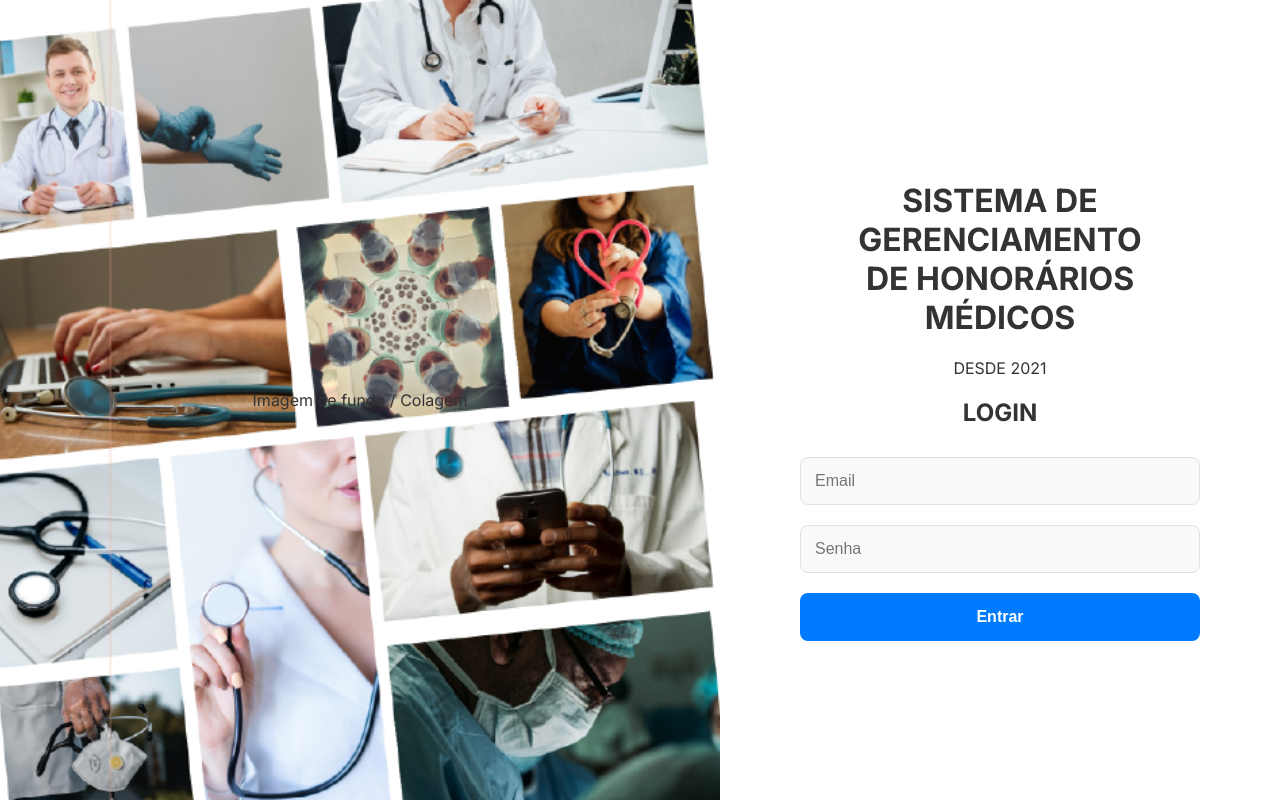
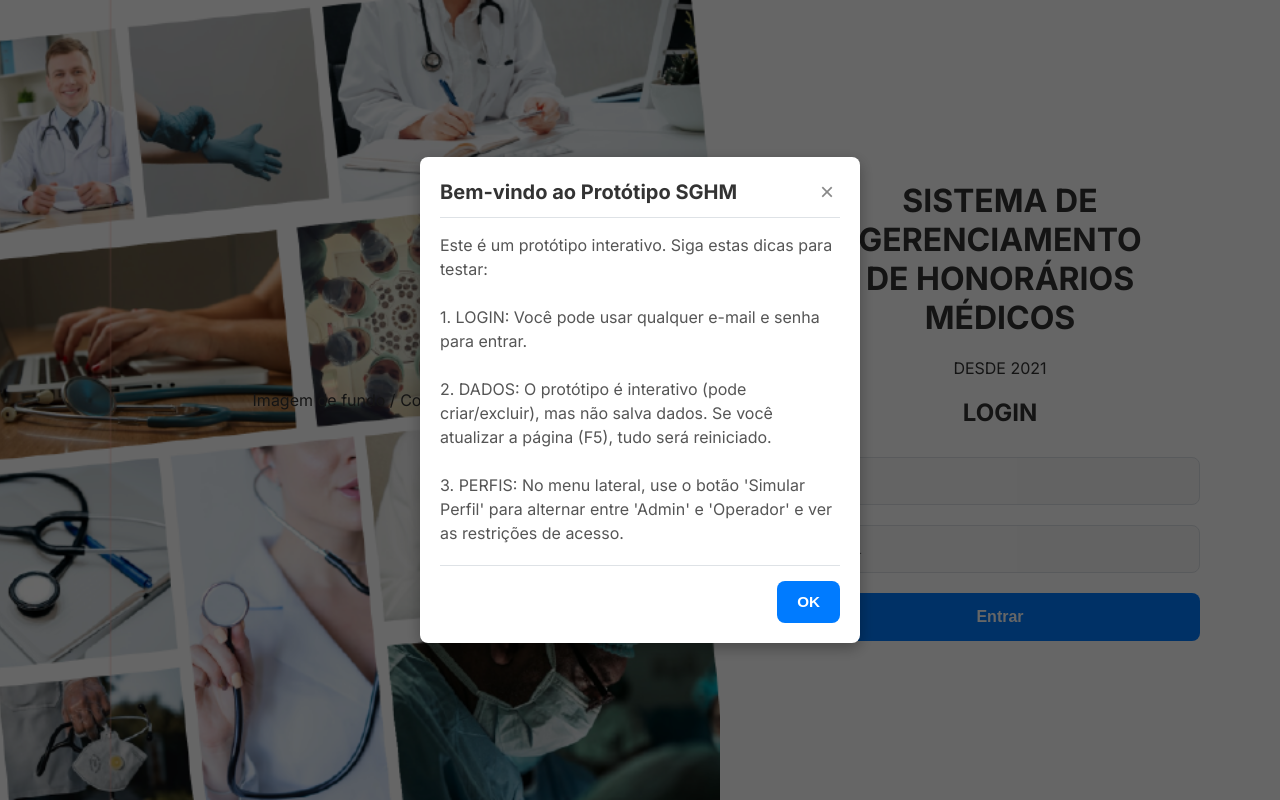
Before and after one commit to dupontcam/sghm, a React (Create React App) app: page /login in a window 1280 px wide. Built offline with nearby package versions, Linux system fonts and the light colour scheme.

Commit message:
feat(login): Add instructional popup on initial load

```diff
--- a/src/components/AlertModal.tsx
+++ b/src/components/AlertModal.tsx
@@ -6,9 +6,10 @@ interface AlertModalProps {
   onClose: () => void;
   title: string;
   message: string;
+  isHtml?: boolean; // Nova prop opcional para indicar se a mensagem contém HTML
 }
 
-const AlertModal: React.FC<AlertModalProps> = ({ isOpen, onClose, title, message }) => {
+const AlertModal: React.FC<AlertModalProps> = ({ isOpen, onClose, title, message, isHtml = false }) => {
   if (!isOpen) {
     return null;
   }
@@ -21,7 +22,11 @@ const AlertModal: React.FC<AlertModalProps> = ({ isOpen, onClose, title, message
           <button className="feedback-modal-close" onClick={onClose}>&times;</button>
         </div>
         <div className="feedback-modal-body">
-          <p>{message}</p>
+          {isHtml ? (
+            <p dangerouslySetInnerHTML={{ __html: message }} />
+          ) : (
+            <p>{message}</p>
+          )}
         </div>
         <div className="feedback-modal-footer" style={{ justifyContent: 'flex-end' }}>
           {/* Apenas um botão de "OK" */}
--- a/src/components/FeedbackModal.css
+++ b/src/components/FeedbackModal.css
@@ -55,6 +55,11 @@
     color: var(--text-secondary);
     line-height: 1.5;
     margin: 0;
+
+     /* --- CORREÇÃO AQUI --- */
+    /* white-space: pre-wrap; diz ao CSS para respeitar as quebras de linha (\n)
+       e os espaços da string, mas ainda quebrar a linha (wrap) se o texto for muito longo. */
+    white-space: pre-wrap;
 }
 
 .feedback-modal-footer {
--- a/src/components/Login.tsx
+++ b/src/components/Login.tsx
@@ -1,11 +1,15 @@
 import React, { useState } from 'react';
 import { useNavigate } from 'react-router-dom';
 import './Login.css';
+import AlertModal from './AlertModal';
 
 const Login: React.FC = () => {
     const [email, setEmail] = useState('');
     const [password, setPassword] = useState('');
     const navigate = useNavigate();
+
+    // 2. Criar um estado para o modal de instruções, começando como 'true'
+    const [isHelpModalOpen, setIsHelpModalOpen] = useState(true);
 
     const handleLogin = (e: React.FormEvent) => {
         e.preventDefault();
@@ -14,6 +18,7 @@ const Login: React.FC = () => {
     };
 
     return (
+        <>
             <div className="login-container">
                 <div className="login-art-column">
                     <p>Imagem de fundo / Colagem</p>
@@ -50,6 +55,21 @@ const Login: React.FC = () => {
                     </div>
                 </div>
             </div>
+
+            {/* 4. Renderizar o Modal de Alerta */}
+            <AlertModal
+                    isOpen={isHelpModalOpen}
+                    onClose={() => setIsHelpModalOpen(false)}
+                    title="Bem-vindo ao Protótipo SGHM"
+                    message={`Este é um protótipo interativo. Siga estas dicas para testar:
+
+1. LOGIN: Você pode usar qualquer e-mail e senha para entrar.
+
+2. DADOS: O protótipo é interativo (pode criar/excluir), mas não salva dados. Se você atualizar a página (F5), tudo será reiniciado.
+
+3. PERFIS: No menu lateral, use o botão 'Simular Perfil' para alternar entre 'Admin' e 'Operador' e ver as restrições de acesso.`}
+            />
+        </>
     );
 };
 
```
Lines whose indentation alone changed are shown as unchanged.
